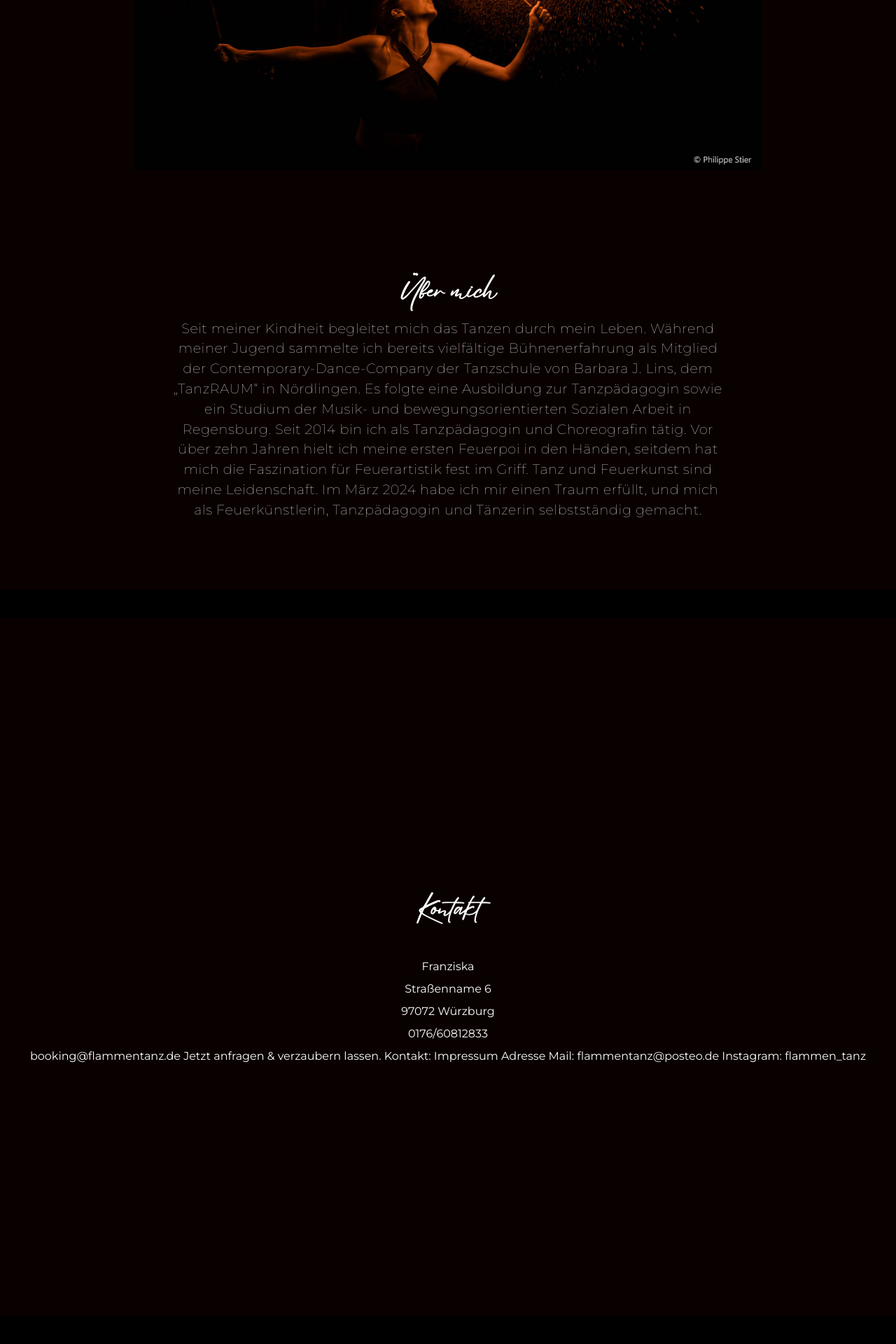
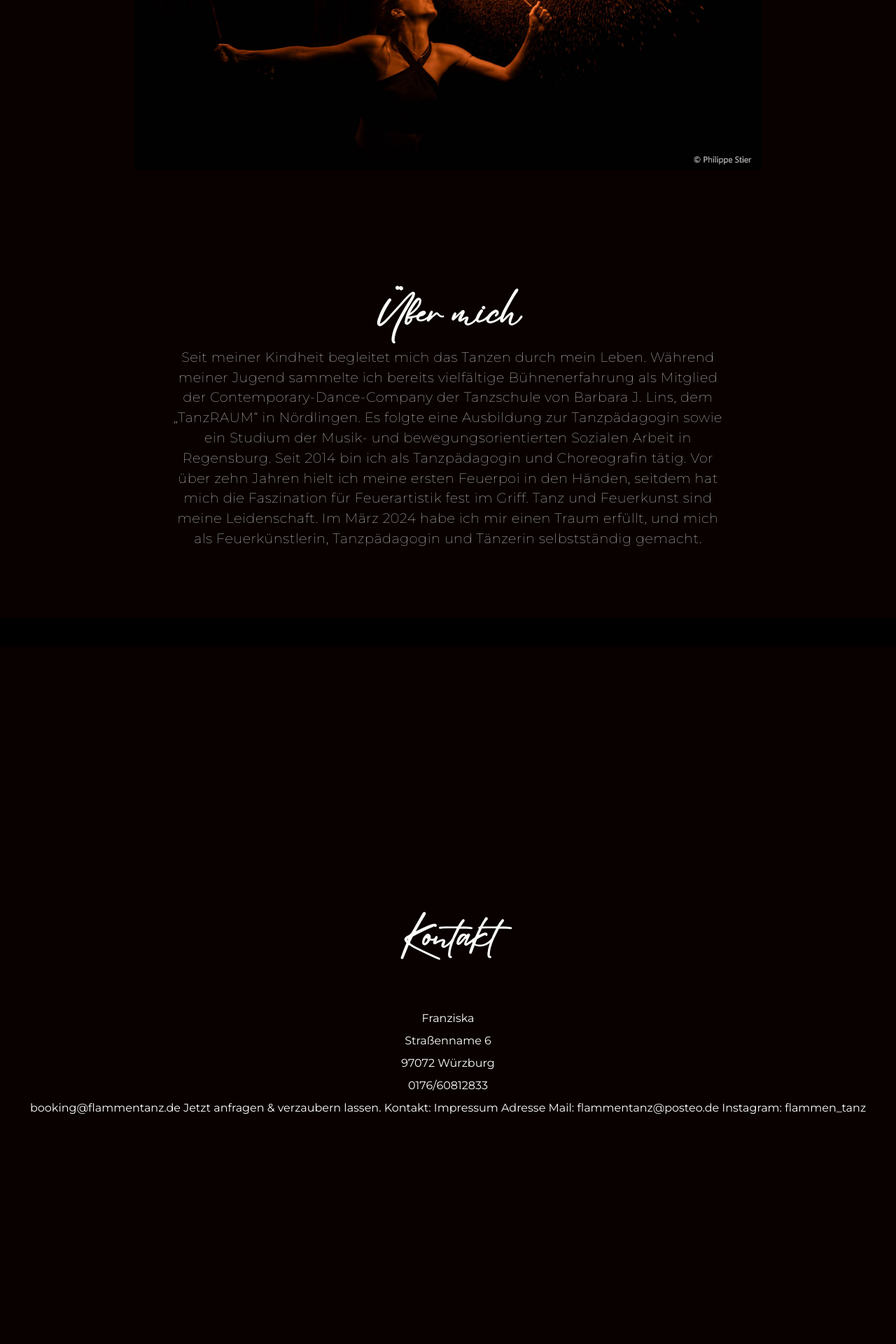
Before and after one commit to flammentanz-de/flammentanz, a Jekyll site: the page built from index.md, in a window 1280 px wide. Shown: the part 3972-5892 px from the top of the page at 70% size. Built offline with Jekyll 4.4.1, drawn with Linux system fonts in a browser that asks for light colours; before the commit the page ends 5851 px from its top, so only the background shows below that.

Commit message:
Update style.css

```diff
--- a/assets/css/style.css
+++ b/assets/css/style.css
@@ -63,7 +63,7 @@ h2.name {
 
 h4 {
     font-family: EyesomeScript, sans-serif !important;
-    font-size: 2em !important;
+    font-size: 3em !important;
     margin-bottom: 0 !important;
 }
 
@@ -86,7 +86,7 @@ h5 {
     text-align: center;
 }
 
-.text-box p.text {
+.text-box p {
     font-family: "Montserrat", sans-serif;
     font-size: 1.2em;
     letter-spacing: 0.032em;
```
